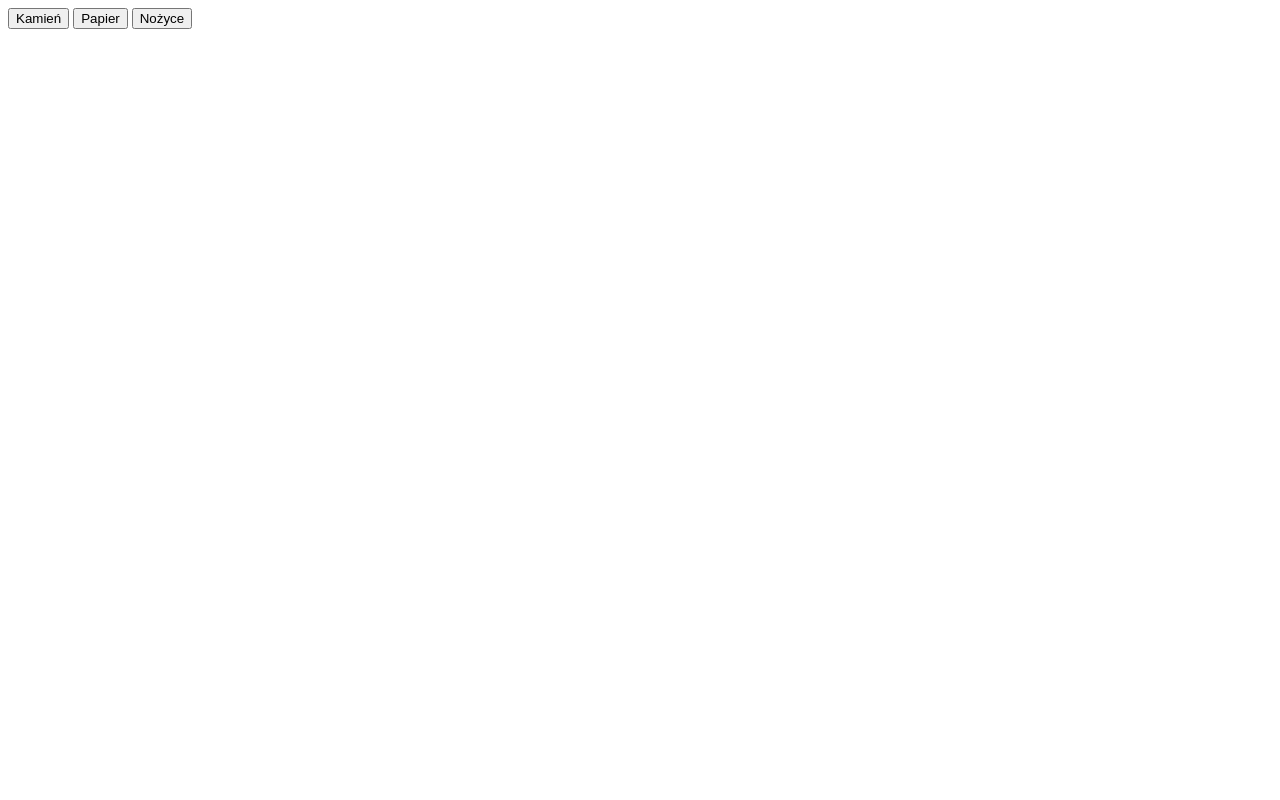
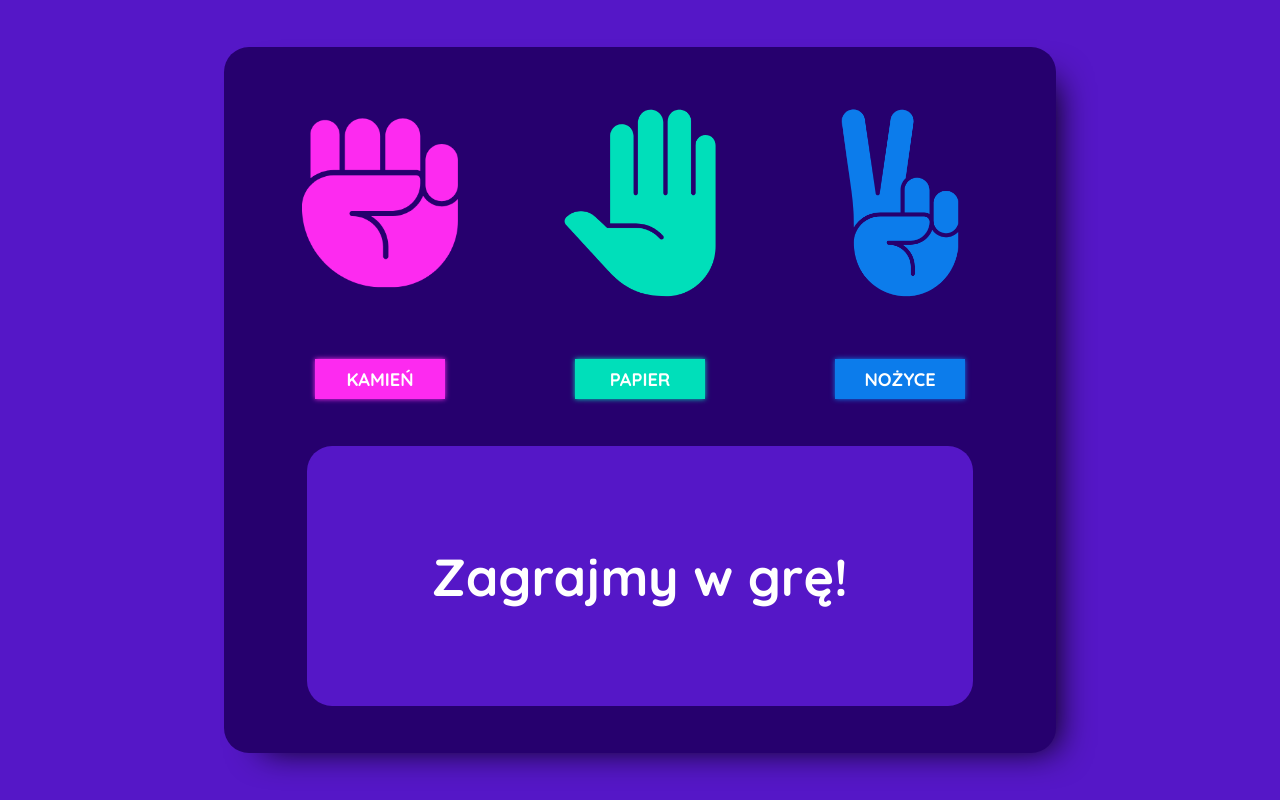
Before and after one commit to Reg-Lukasz/javascript-prework, a website: page index.html in a window 1280 px wide. Drawn offline with nearby package versions, Linux system fonts and the light colour scheme; files that its build step writes are made by us from their sources.

Commit message:
Add styles

```diff
--- a/index.html
+++ b/index.html
@@ -3,18 +3,49 @@
 <head>
 	<meta charset="UTF-8">
 	<title>Kamień, papier, nożyce</title>
+	<link rel="preconnect" href="https://fonts.googleapis.com">
+	<link rel="preconnect" href="https://fonts.gstatic.com" crossorigin>
+	<link href="https://fonts.googleapis.com/css2?family=Quicksand:wght@300..700&display=swap" rel="stylesheet">
 	<link rel="stylesheet" href="css/style.css">
 </head>
 <body>
 	<div class="container">
-		<div id="buttons">
-			<button type="button" id="button-rock">Kamień</button>
-			<button type="button" id="button-paper">Papier</button>
-			<button type="button" id="button-scissors">Nożyce</button>
-			<button type="button" id="button-restart" style="display: none;">Restart</button>
+		<div class="row">
+			<div class="col-header">
+				<div class="img">
+					<img src="images/rock.png" alt="">
+				</div>
+				<div id="buttons">
+					<button type="button" id="button-rock" class="custom-btn btn-1">Kamień</button>
+				</div>
+			</div>
+			<div class="col-header">
+				<div class="img">
+					<img src="images/paper.png" alt="">
+				</div>
+				<div id="buttons">
+					<button type="button" id="button-paper" class="custom-btn btn-2">Papier</button>
+				</div>
+			</div>
+			<div class="col-header">
+				<div class="img">
+					<img src="images/scissors.png" alt="">
+				</div>
+				<div id="buttons">
+					<button type="button" id="button-scissors" class="custom-btn btn-3">Nożyce</button>
+				</div>
+			</div>
 		</div>
-		<div id="messages"></div>
-		<div id="result"></div>
+		<div class="row">
+			<div class="col-content">
+				<h1 id="game">Zagrajmy w grę!</h1>
+				<div id="messages"></div>
+				<div id="result"></div>
+				<div id="buttons">
+					<button type="button" id="button-restart" class="custom-btn btn-4">Restart</button>
+				</div>
+			</div>
+		</div>
 	</div>
 	<script src="js/functions.js"></script>
 	<script src="js/script.js"></script>
--- a/js/script.js
+++ b/js/script.js
@@ -63,6 +63,9 @@ function buttonClicked(argButtonName) {
 
 buttonRock.addEventListener('click', function(){
   document.getElementById('button-restart').style.display = 'inline';
+  document.getElementById('messages').style.display = 'inline';
+  document.getElementById('result').style.display = 'inline';
+  document.getElementById('game').style.display = 'none';
   buttonClicked('kamień');
   clearResult();
   printResult('Gracz ' + playerWins + ' : ' + computerWins + ' Komputer');
@@ -70,6 +73,9 @@ buttonRock.addEventListener('click', function(){
 
 buttonPaper.addEventListener('click', function(){
   document.getElementById('button-restart').style.display = 'inline';
+  document.getElementById('messages').style.display = 'inline';
+  document.getElementById('result').style.display = 'inline';
+  document.getElementById('game').style.display = 'none';
   buttonClicked('papier');
   clearResult();
   printResult('Gracz ' + playerWins + ' : ' + computerWins + ' Komputer');
@@ -77,6 +83,9 @@ buttonPaper.addEventListener('click', function(){
 
 buttonScissors.addEventListener('click', function(){
   document.getElementById('button-restart').style.display = 'inline';
+  document.getElementById('messages').style.display = 'inline';
+  document.getElementById('result').style.display = 'inline';
+  document.getElementById('game').style.display = 'none';
   buttonClicked('nożyce');
   clearResult();
   printResult('Gracz ' + playerWins + ' : ' + computerWins + ' Komputer');
@@ -84,6 +93,9 @@ buttonScissors.addEventListener('click', function(){
 
 buttonRestart.addEventListener('click', function(){
   document.getElementById('button-restart').style.display = 'none';
+  document.getElementById('messages').style.display = 'none';
+  document.getElementById('result').style.display = 'none';
+  document.getElementById('game').style.display = 'block';
   clearMessages();
   clearResult();
   playerWins = 0;
--- a/sass/style.scss
+++ b/sass/style.scss
@@ -0,0 +1,154 @@
+/* Variables */
+
+$color-main: #5517c7;
+$color-submain: #26006e;
+$color-rock: #fd2af0;
+$color-paper: #00dfba;
+$color-scissors: #0c7ceb;
+$font-main: "Quicksand", sans-serif;
+
+/* Global */
+
+*, *::after, *::before {
+    box-sizing: border-box;
+}
+
+html {
+    font-size: 26px;
+}
+
+body {
+    margin: 0;
+    font-family: $font-main;
+    background: $color-main;
+    color: #fff;
+    display: flex;
+    align-items: center;
+    justify-content: center;
+    height: 100vh;
+}
+
+/* Game */
+
+.container {
+    width: 65vw;
+    background: $color-submain;
+    box-shadow: 19px 15px 35px -19px black;
+    border-radius: 25px;
+}
+
+.row {
+    display: flex;
+    align-items: center;
+    justify-content: center;
+}
+
+#button-restart {
+    display: none;
+}
+
+#messages {
+    display: none;
+    font-size: 1rem;
+}
+
+#result {
+    display: none;
+    font-size: 1rem;
+    font-weight: 600;
+    margin: 30px 0;
+}
+
+#game {
+    font-size: 2rem;
+    font-weight: 700;
+    padding: 0;
+    margin: 0;
+}
+
+.col-header {
+    display: flex;
+    align-items: center;
+    flex-direction: column;
+}
+
+.col-header .img {
+    height: 12rem;
+    width: 10rem;
+}
+
+.col-header .img img {
+    width: 100%;
+    height: 100%;
+    scale: 60%;
+    object-fit: contain;
+}
+
+.col-content {
+    margin: 1.8rem;
+    text-align: center;
+    display: flex;
+    flex-direction: column;
+    align-items: center;
+    justify-content: center;
+    background: $color-main;
+    height: 10rem;
+    width: 80%;
+    border-radius: 25px;
+}
+
+/* Buttons */
+
+.custom-btn {
+    color: #fff;
+    font-family: "Quicksand", sans-serif;
+    font-weight: 700;
+    font-size: 0.7rem;
+    text-transform: uppercase;
+    width: 130px;
+    height: 40px;
+    background: transparent;
+    cursor: pointer;
+    transition: all 0.3s ease;
+    display: inline-block;
+}
+
+.btn-1 {
+    border: none;
+    background-color: $color-rock;
+    box-shadow: 0 0 5px $color-rock;
+  }
+
+.btn-1:hover {
+    box-shadow: 0 0 10px $color-rock, 0 0 20px $color-rock, 0 0 20px #fff inset;
+}
+
+.btn-2 {
+    border: none;
+    background-color: $color-paper;
+    box-shadow: 0 0 5px $color-paper;
+  }
+
+.btn-2:hover {
+    box-shadow: 0 0 10px $color-paper, 0 0 20px $color-paper, 0 0 20px #fff inset;
+}
+
+.btn-3 {
+    border: none;
+    background-color: $color-scissors;
+    box-shadow: 0 0 5px $color-scissors;
+  }
+
+.btn-3:hover {
+    box-shadow: 0 0 10px $color-scissors, 0 0 20px $color-scissors, 0 0 20px #fff inset;
+}
+
+.btn-4 {
+    border: none;
+    background-color: $color-submain;
+    box-shadow: 0 0 5px $color-submain;
+  }
+
+.btn-4:hover {
+    box-shadow: 0 0 10px $color-submain, 0 0 20px $color-submain, 0 0 20px #fff inset;
+}
```
Also changed, not shown: css/style.css (added), images/paper.png (added), images/rock.png (added), images/scissors.png (added), 1 other file.
